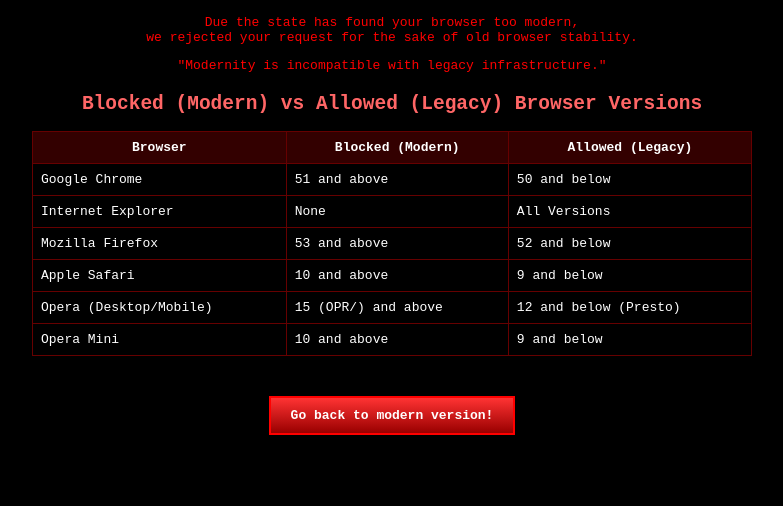
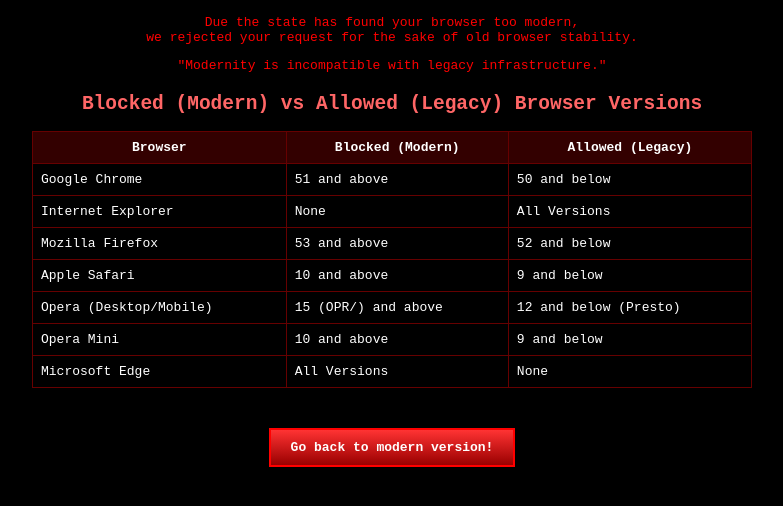
Before and after one commit to KhangLaBao/Red-Star-Search, a website: page blocked.html in a window 1280 px wide. Shown: the part 232-738 px from the top of the page, without its empty margins (248-1031 px from the left). Drawn offline with Linux system fonts and the light colour scheme.

Commit message:
Version 12.34

```diff
--- a/blocked.html
+++ b/blocked.html
@@ -77,6 +77,17 @@
                             <td style="border:1px solid #660000; padding:8px;">10 and above</td>
                             <td style="border:1px solid #660000; padding:8px;">9 and below</td>
                         </tr>
+                        <tr>
+                            <td style="border:1px solid #660000; padding:8px;">
+                                Microsoft Edge
+                            </td>
+                            <td style="border:1px solid #660000; padding:8px;">
+                                All Versions
+                            </td>
+                            <td style="border:1px solid #660000; padding:8px;">
+                                None
+                            </td>
+                        </tr>
                     </tbody>
                 </table>
             </div>
```
Also changed, not shown: server.js (+10 -3 lines).
